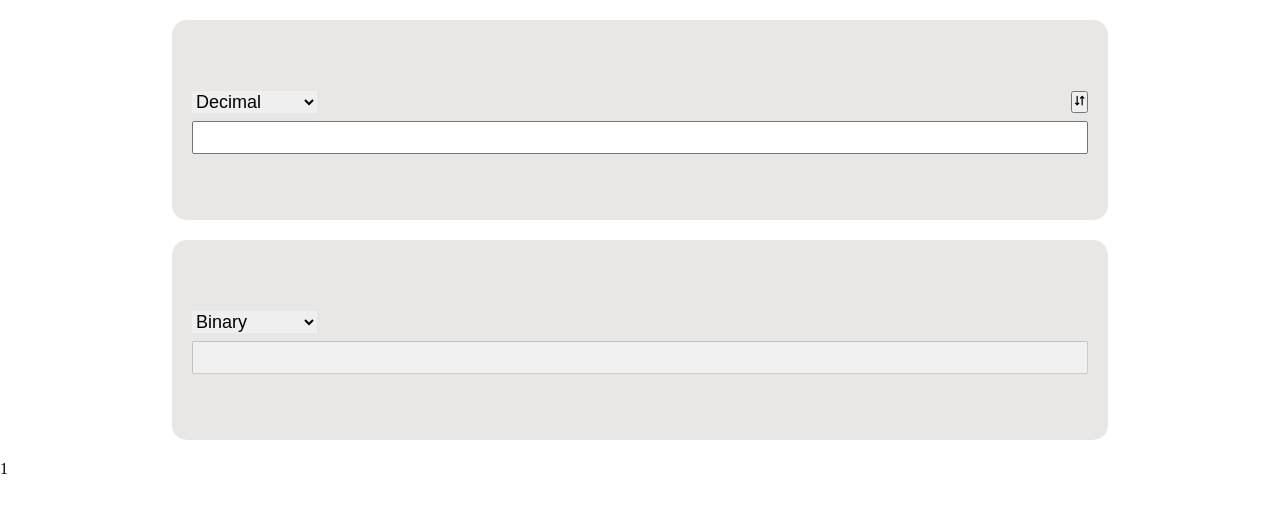
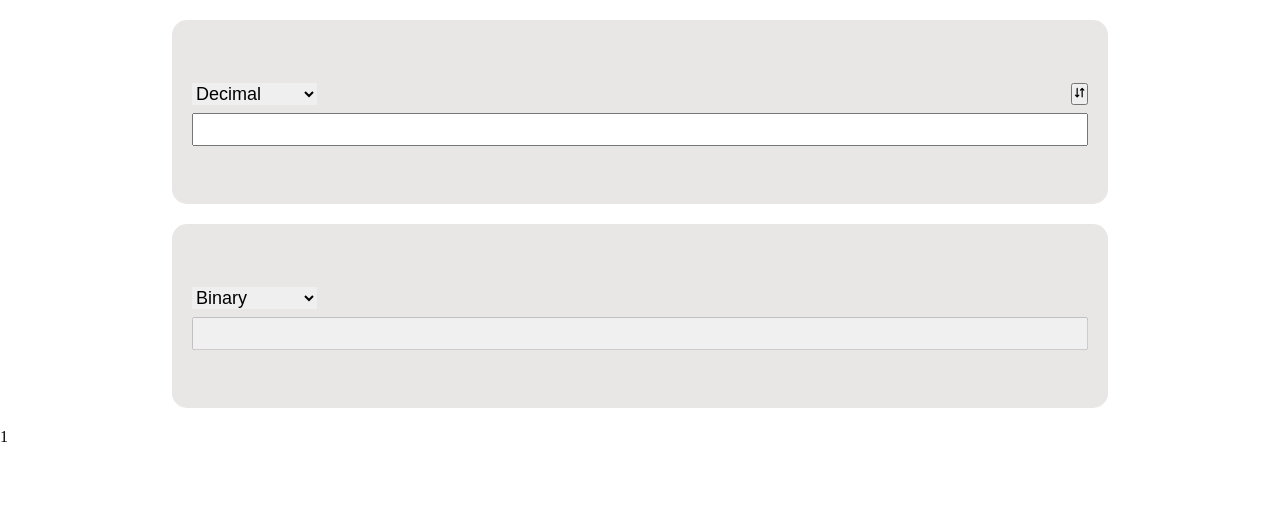
Before and after one commit to Aditya-Attrish/react-project, a React (Vite) app in the folder Converter/: page / in a window 1280 px wide. Shown: the top 512 px of the page. Built offline with nearby package versions, Linux system fonts and the light colour scheme.

Commit message:
update Converter/src/App.css

```diff
--- a/Converter/src/App.css
+++ b/Converter/src/App.css
@@ -16,7 +16,7 @@
 
 .box{
   width: 70vw;
-  height: 25vh;
+  height: 23vh;
   padding: 0 20px;
   margin: 20px auto;
   background-color: #e4e0e0cf;
```
